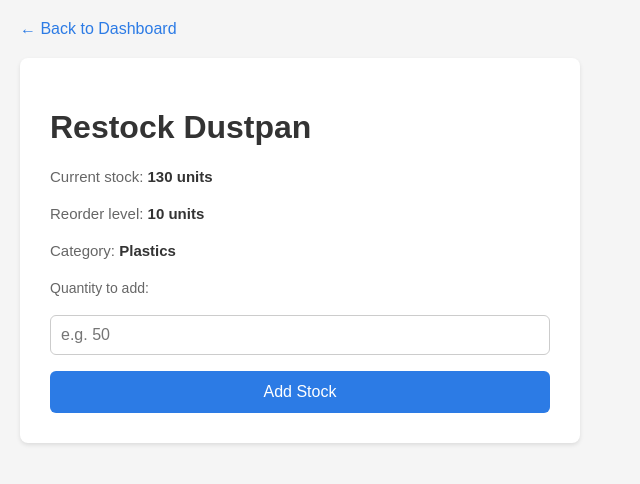
After one commit to okemwabrian/hardware-store, a Django app: page /search/restock/1/ in a window 1280 px wide. The commit adds this page. Shown: the top 484 px of the page, without its empty margins (0-640 px from the left). Run offline with Django 5.2, Linux system fonts and the light colour scheme; data comes from the database, SQL or seed files in the repository.

Commit message:
Add restock system with success notifications

```diff
--- a/hardware_store/settings.py
+++ b/hardware_store/settings.py
@@ -50,6 +50,7 @@ MIDDLEWARE = [
     'django.contrib.auth.middleware.AuthenticationMiddleware',
     'django.contrib.messages.middleware.MessageMiddleware',
     'django.middleware.clickjacking.XFrameOptionsMiddleware',
+    'django.contrib.messages.middleware.MessageMiddleware',
 ]
 
 ROOT_URLCONF = 'hardware_store.urls'
--- /dev/null
+++ b/reports/templates/reports/restock.html
@@ -0,0 +1,33 @@
+<!DOCTYPE html>
+<html>
+<head>
+    <title>Restock {{ product.name }}</title>
+    <style>
+        body { font-family: Arial, sans-serif; margin: 20px; background: #f5f5f5; }
+        h1 { color: #333; }
+        .card { background: white; padding: 30px; border-radius: 8px; max-width: 500px; box-shadow: 0 2px 4px rgba(0,0,0,0.1); }
+        .info { margin-bottom: 20px; color: #666; font-size: 15px; }
+        .info span { color: #333; font-weight: bold; }
+        input[type="number"] { padding: 10px; width: 100%; border: 1px solid #ccc; border-radius: 6px; font-size: 16px; margin-bottom: 16px; box-sizing: border-box; }
+        button { padding: 12px 24px; background: #2c7be5; color: white; border: none; border-radius: 6px; cursor: pointer; font-size: 16px; width: 100%; }
+        button:hover { background: #1a68d1; }
+        a { color: #2c7be5; text-decoration: none; display: inline-block; margin-bottom: 20px; }
+    </style>
+</head>
+<body>
+    <a href="/dashboard/">← Back to Dashboard</a>
+    <div class="card">
+        <h1>Restock {{ product.name }}</h1>
+        <div class="info">Current stock: <span>{{ product.stock_quantity }} units</span></div>
+        <div class="info">Reorder level: <span>{{ product.reorder_level }} units</span></div>
+        <div class="info">Category: <span>{{ product.category }}</span></div>
+
+        <form method="POST">
+            {% csrf_token %}
+            <label style="font-size:14px; color:#666;">Quantity to add:</label><br><br>
+            <input type="number" name="quantity" min="1" placeholder="e.g. 50" required>
+            <button type="submit">Add Stock</button>
+        </form>
+    </div>
+</body>
+</html>
--- a/reports/urls.py
+++ b/reports/urls.py
@@ -4,4 +4,5 @@ from . import views
 urlpatterns = [
     path('', views.dashboard, name='dashboard'),
     path('search/', views.search_products, name='search'),
+    path('restock/<int:product_id>/', views.restock_product, name='restock'),
 ]
--- a/reports/views.py
+++ b/reports/views.py
@@ -3,6 +3,8 @@ from django.db.models import Sum, F
 from inventory.models import Product
 from sales.models import Sale
 from django.db.models.functions import TruncDate
+from django.shortcuts import redirect
+from django.contrib import messages
 
 def dashboard(request):
     total_products = Product.objects.count()
@@ -41,3 +43,14 @@ def search_products(request):
         'query': query,
         'results': results,
     })
+
+def restock_product(request, product_id):
+    product = Product.objects.get(id=product_id)
+    if request.method == 'POST':
+        quantity = int(request.POST.get('quantity', 0))
+        if quantity > 0:
+            product.stock_quantity += quantity
+            product.save()
+            messages.success(request, f'{product.name} restocked by {quantity} units!')
+        return redirect('dashboard')
+    return render(request, 'reports/restock.html', {'product': product})
```
Also changed, not shown: reports/templates/reports/dashboard.html (+15 -2 lines).
